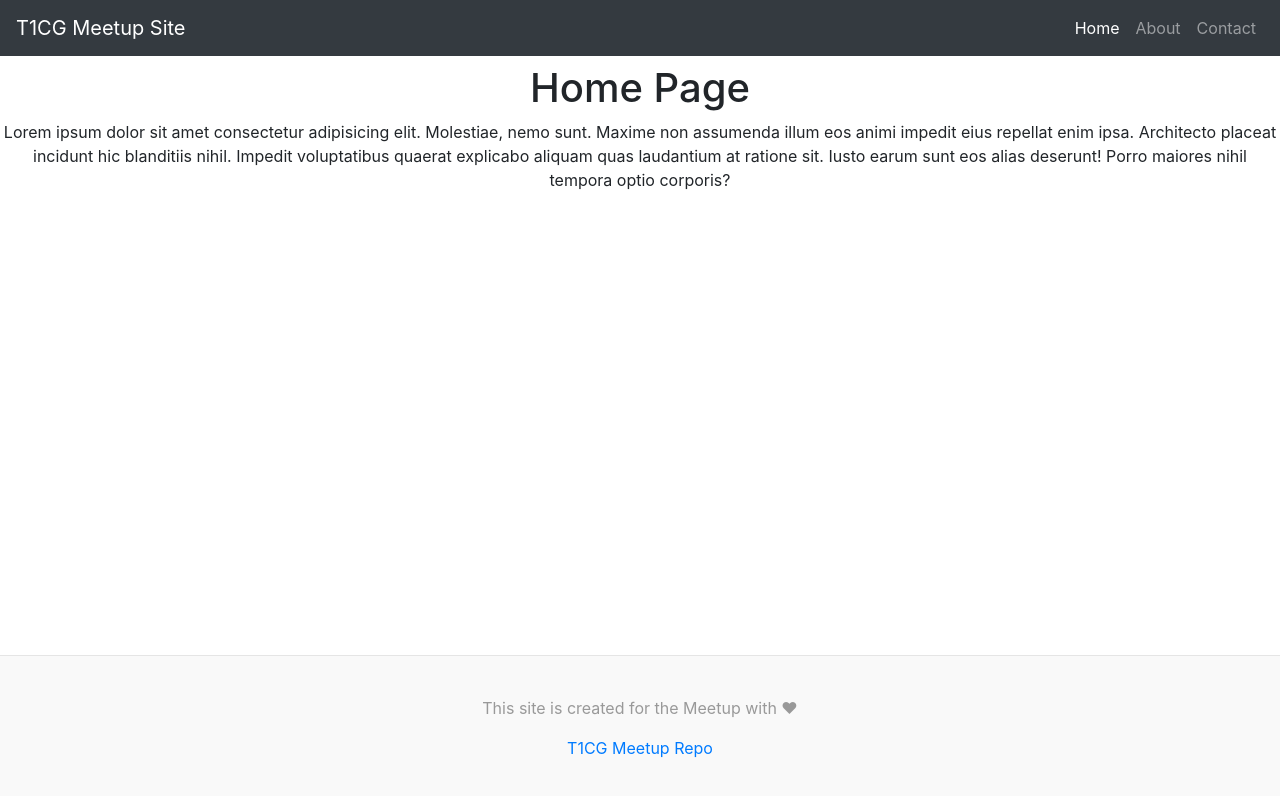
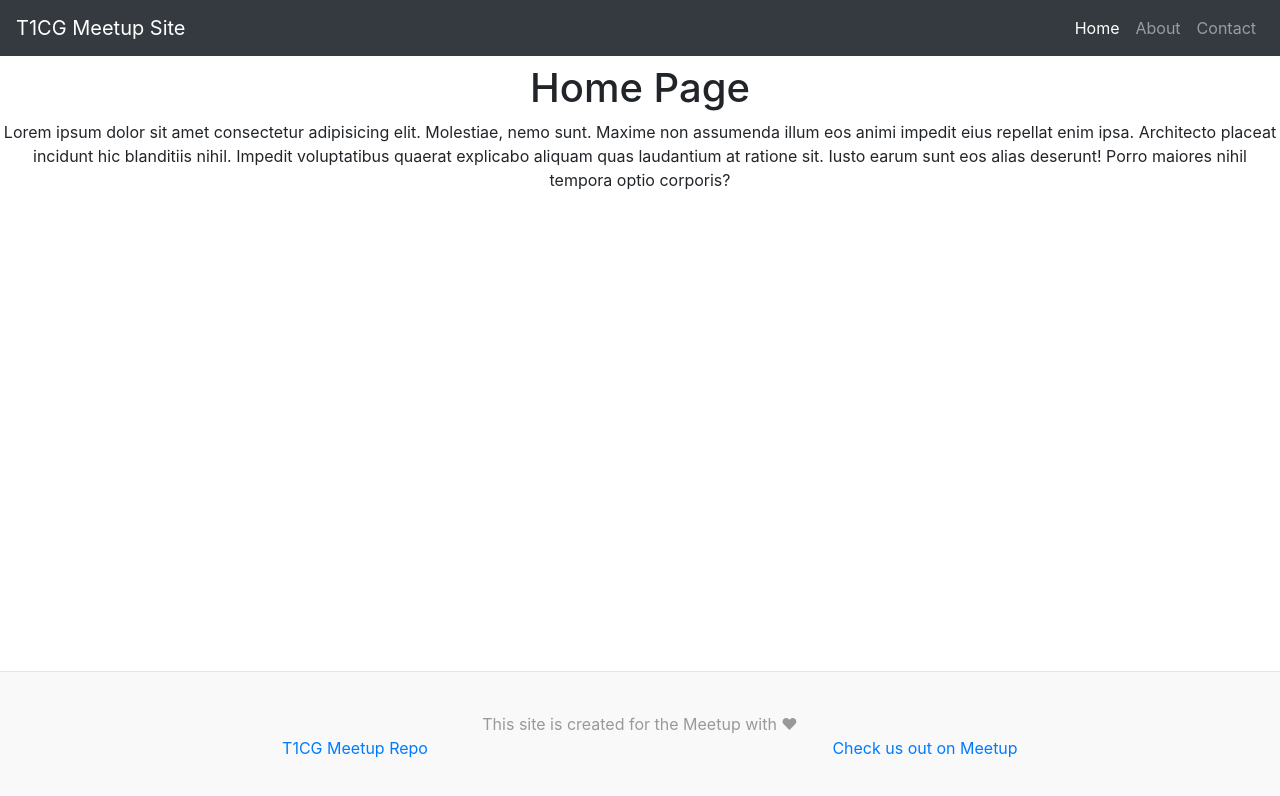
Before and after one commit to t1cgAcademy/t1cg-meetup, a React (Create React App) app: page / in a window 1280 px wide. Shown: the top 796 px of the page. Built offline with nearby package versions, Linux system fonts and the light colour scheme.

Commit message:
footer template..

```diff
--- a/src/components/Footer/index.js
+++ b/src/components/Footer/index.js
@@ -3,12 +3,35 @@ import React from 'react';
 export default function Footer() {
   return (
     <footer className="fixed-bottom">
-      <p>This site is created for the Meetup with ♥</p>
-      <p>
-        <a href="https://github.com/t1cgAcademy/t1cg-meetup" target="_blank">
-          T1CG Meetup Repo
-        </a>
-      </p>
+      <div className="container">
+        <div className="row">
+          <div className="col-sm-12">
+            <p>This site is created for the Meetup with ♥</p>
+          </div>
+        </div>
+        <div className="row">
+          <div className="col-sm-6">
+            <p className="meetUpRepo">
+              <a
+                href="https://github.com/t1cgAcademy/t1cg-meetup"
+                target="_blank"
+              >
+                T1CG Meetup Repo
+              </a>
+            </p>
+          </div>
+          <div className="col-sm-6">
+            <p className="meetUpLink">
+              <a
+                href="https://www.meetup.com/T1CG-Academy/events/"
+                target="_blank"
+              >
+                Check us out on Meetup
+              </a>
+            </p>
+          </div>
+        </div>
+      </div>
     </footer>
   );
 }
```
